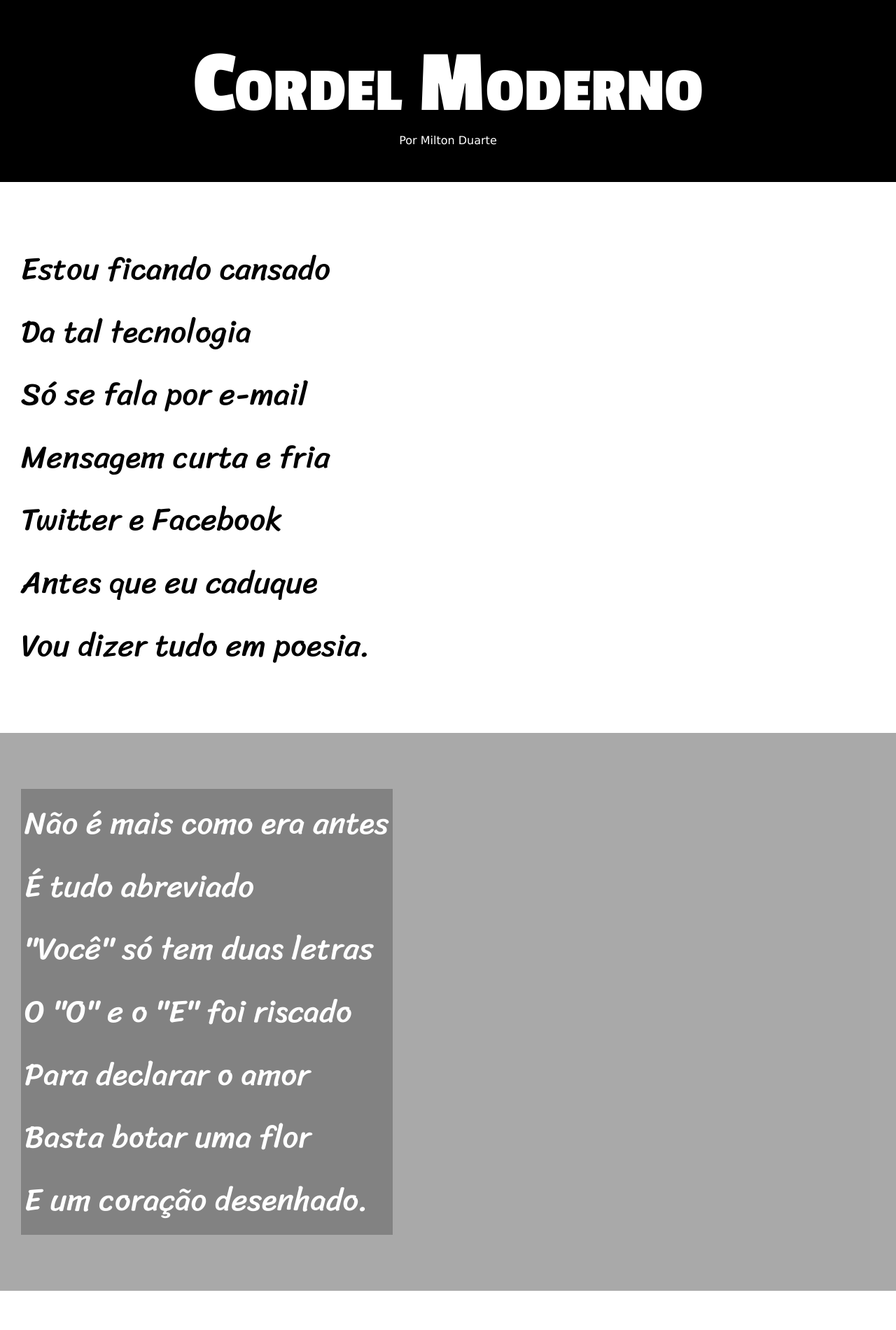
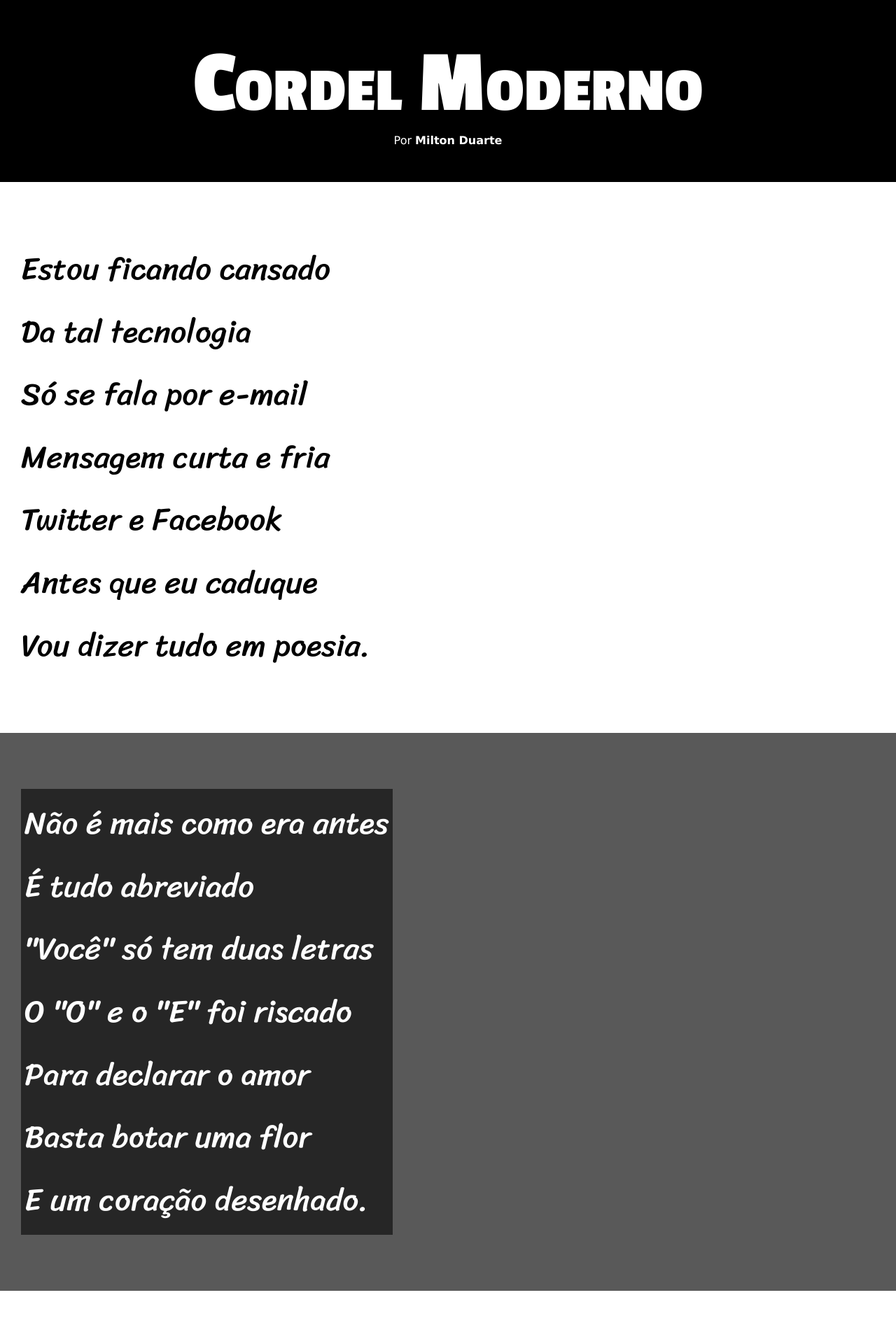
Before and after one commit to douglasoliveira96/Projeto_cordel, a plain HTML site: page index.html in a window 1280 px wide. Shown: the top 1900 px of the page at 70% size. Drawn offline with Linux system fonts and the light colour scheme.

Commit message:
Update style.css

```diff
--- a/estilo/style.css
+++ b/estilo/style.css
@@ -16,7 +16,7 @@
 }
 html, body {
     min-height: 100vh;
-    background-color: darkgray;
+    background-color: #595959;
     font-family: var(--font1);
 }
 header {
@@ -40,7 +40,7 @@ header > p {
 a {
     text-decoration: none;
     color: white;
-    font-weight: bloder;
+    font-weight: bold;
 }
 
 a:hover {
@@ -67,14 +67,13 @@ section.normal {
 }
 
 section.imagem {
-    color: #0c0808;
     color: white;
 }
 
 section.imagem > p {
     display: inline-block;
     padding: 5px;
-    background-color: #0000003b;
+    background-color: #262626;
 }
 
 footer {
```
